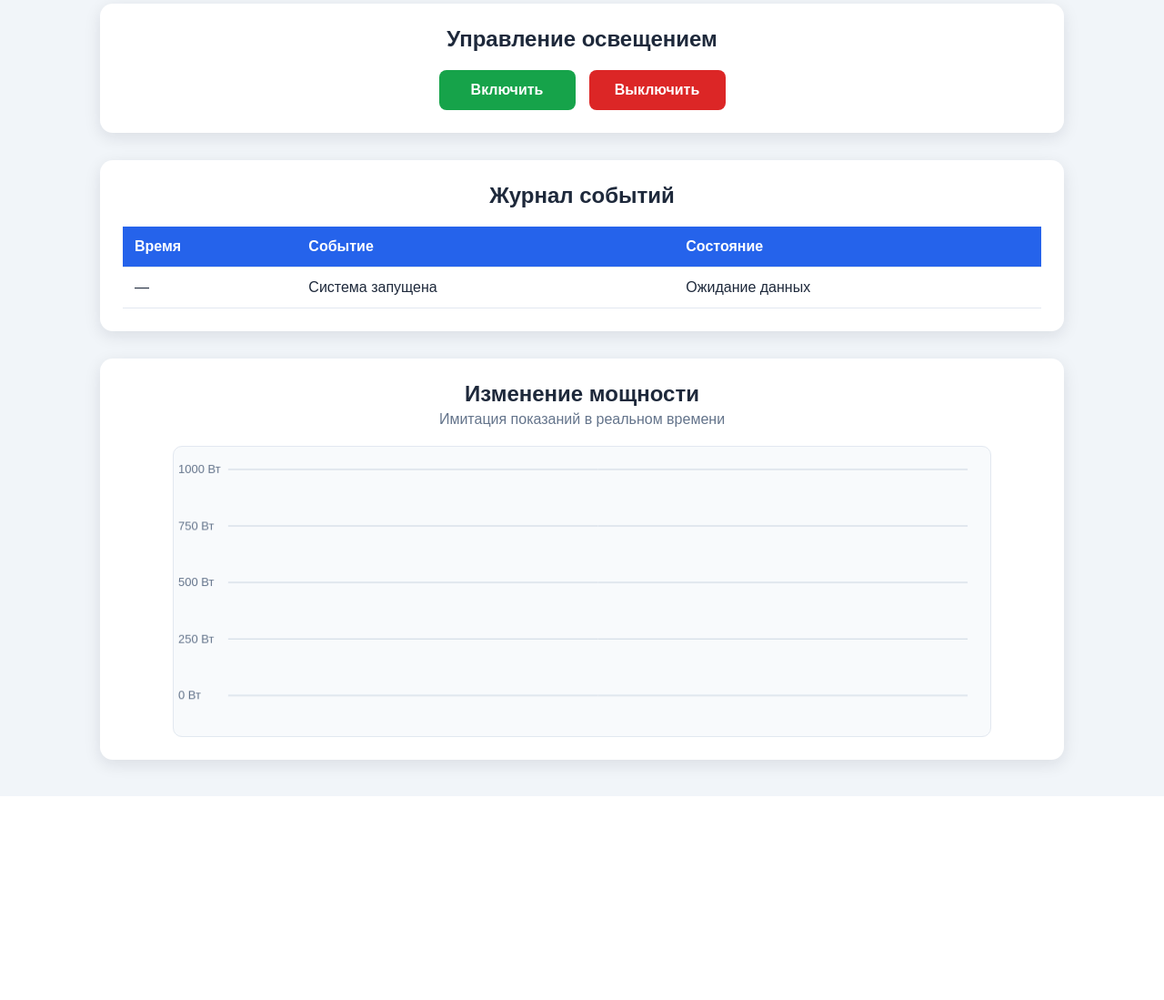
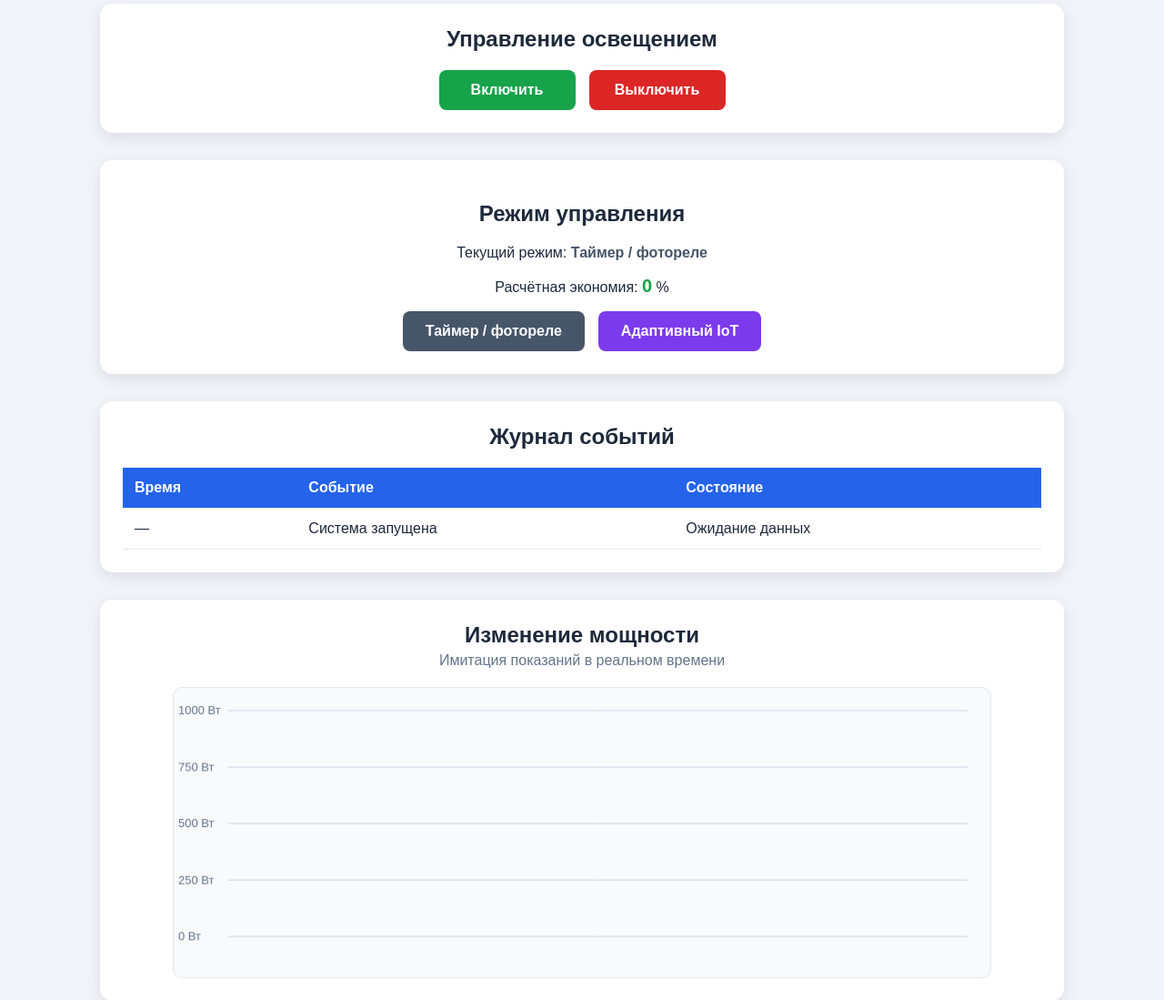
Before and after one commit to Dinara-Zhukenova/research-web-app, a Flask app: page / in a window 1280 px wide. Shown: the part 341-1440 px from the top of the page at 91% size. Before the commit the page ends 1216 px from the top, so only its background shows below. Run offline with Flask 3, Linux system fonts and the light colour scheme; data that the repository does not hold is empty.

Commit message:
Add conventional and adaptive control modes

```diff
--- a/app.py
+++ b/app.py
@@ -7,6 +7,7 @@ app = Flask(__name__)
 
 DATABASE = "lighting.db"
 lighting_on = True
+control_mode = "conventional"
 
 
 def get_database():
@@ -42,6 +43,26 @@ def create_database():
     connection.close()
 
 
+def save_event(event_type):
+    connection = get_database()
+
+    connection.execute(
+        """
+        INSERT INTO events
+        (created_at, event_type, lighting_on)
+        VALUES (?, ?, ?)
+        """,
+        (
+            datetime.now().isoformat(timespec="seconds"),
+            event_type,
+            int(lighting_on)
+        )
+    )
+
+    connection.commit()
+    connection.close()
+
+
 @app.route("/")
 def home():
     return render_template("index.html")
@@ -52,11 +73,26 @@ def get_data():
     voltage = round(random.uniform(218, 223), 1)
 
     if lighting_on:
-        current = round(random.uniform(3.0, 3.4), 2)
+        if control_mode == "adaptive":
+            current = round(random.uniform(1.8, 2.6), 2)
+        else:
+            current = round(random.uniform(3.0, 3.4), 2)
+
         power = round(voltage * current, 1)
     else:
         current = 0
         power = 0
+
+    conventional_power = round(voltage * 3.2, 1)
+    savings = 0
+
+    if lighting_on and control_mode == "adaptive":
+        savings = round(
+            (conventional_power - power)
+            / conventional_power
+            * 100,
+            1
+        )
 
     measured_at = datetime.now().isoformat(timespec="seconds")
 
@@ -85,33 +121,16 @@ def get_data():
         "voltage": voltage,
         "current": current,
         "power": power,
-        "lighting_on": lighting_on
+        "lighting_on": lighting_on,
+        "control_mode": control_mode,
+        "savings": savings
     })
-
-
-def save_event(event_type):
-    connection = get_database()
-
-    connection.execute(
-        """
-        INSERT INTO events
-        (created_at, event_type, lighting_on)
-        VALUES (?, ?, ?)
-        """,
-        (
-            datetime.now().isoformat(timespec="seconds"),
-            event_type,
-            int(lighting_on)
-        )
-    )
-
-    connection.commit()
-    connection.close()
 
 
 @app.route("/api/light/on", methods=["POST"])
 def turn_on():
     global lighting_on
+
     lighting_on = True
     save_event("Команда включения")
 
@@ -123,11 +142,33 @@ def turn_on():
 @app.route("/api/light/off", methods=["POST"])
 def turn_off():
     global lighting_on
+
     lighting_on = False
     save_event("Команда выключения")
 
     return jsonify({
         "lighting_on": lighting_on
+    })
+
+
+@app.route("/api/mode/<mode>", methods=["POST"])
+def change_mode(mode):
+    global control_mode
+
+    if mode not in ("conventional", "adaptive"):
+        return jsonify({
+            "error": "Неизвестный режим"
+        }), 400
+
+    control_mode = mode
+
+    if mode == "adaptive":
+        save_event("Включён адаптивный IoT-режим")
+    else:
+        save_event("Включён обычный режим")
+
+    return jsonify({
+        "control_mode": control_mode
     })
 
 
--- a/static/script.js
+++ b/static/script.js
@@ -1,4 +1,6 @@
 const powerHistory = [];
+
+
 async function loadHistory() {
     try {
         const response = await fetch("/api/history");
@@ -18,16 +20,26 @@ async function loadHistory() {
     await updateData();
 }
 
+
 async function updateData() {
     try {
         const response = await fetch("/api/data");
         const data = await response.json();
 
-        document.getElementById("voltage").textContent = data.voltage;
-        document.getElementById("current").textContent = data.current;
-        document.getElementById("power").textContent = data.power;
+        document.getElementById("voltage").textContent =
+            data.voltage;
+
+        document.getElementById("current").textContent =
+            data.current;
+
+        document.getElementById("power").textContent =
+            data.power;
+
+        document.getElementById("savings").textContent =
+            data.savings;
 
         const status = document.getElementById("status");
+        const mode = document.getElementById("controlMode");
 
         if (data.lighting_on) {
             status.textContent = "Освещение включено";
@@ -35,6 +47,14 @@ async function updateData() {
         } else {
             status.textContent = "Освещение выключено";
             status.className = "value status status-off";
+        }
+
+        if (data.control_mode === "adaptive") {
+            mode.textContent = "Адаптивный IoT";
+            mode.className = "mode-adaptive";
+        } else {
+            mode.textContent = "Таймер / фотореле";
+            mode.className = "mode-conventional";
         }
 
         powerHistory.push(data.power);
@@ -57,10 +77,104 @@ async function turnLight(action) {
             method: "POST"
         });
 
+        addEvent(action);
         await updateData();
-        addEvent(action);
     } catch (error) {
         alert("Не удалось выполнить команду");
+    }
+}
+
+
+async function changeMode(mode) {
+    try {
+        const response = await fetch(`/api/mode/${mode}`, {
+            method: "POST"
+        });
+
+        if (!response.ok) {
+            throw new Error("Ошибка изменения режима");
+        }
+
+        if (mode === "adaptive") {
+            addModeEvent(
+                "Адаптивный IoT-режим",
+                "Включён"
+            );
+        } else {
+            addModeEvent(
+                "Таймер / фотореле",
+                "Включён"
+            );
+        }
+
+        await updateData();
+    } catch (error) {
+        alert("Не удалось изменить режим");
+    }
+}
+
+
+function addEvent(action) {
+    const eventLog = document.getElementById("eventLog");
+    const time = new Date().toLocaleTimeString("ru-RU");
+
+    removeInitialRow(eventLog);
+
+    const row = document.createElement("tr");
+
+    if (action === "on") {
+        row.innerHTML = `
+            <td>${time}</td>
+            <td>Команда включения</td>
+            <td class="event-on">Включено</td>
+        `;
+    } else {
+        row.innerHTML = `
+            <td>${time}</td>
+            <td>Команда выключения</td>
+            <td class="event-off">Выключено</td>
+        `;
+    }
+
+    eventLog.prepend(row);
+    limitEventRows(eventLog);
+}
+
+
+function addModeEvent(eventName, state) {
+    const eventLog = document.getElementById("eventLog");
+    const time = new Date().toLocaleTimeString("ru-RU");
+
+    removeInitialRow(eventLog);
+
+    const row = document.createElement("tr");
+
+    row.innerHTML = `
+        <td>${time}</td>
+        <td>${eventName}</td>
+        <td class="event-on">${state}</td>
+    `;
+
+    eventLog.prepend(row);
+    limitEventRows(eventLog);
+}
+
+
+function removeInitialRow(eventLog) {
+    const initialRow = eventLog.querySelector("tr");
+
+    if (
+        initialRow &&
+        initialRow.textContent.includes("Система запущена")
+    ) {
+        initialRow.remove();
+    }
+}
+
+
+function limitEventRows(eventLog) {
+    while (eventLog.rows.length > 10) {
+        eventLog.deleteRow(10);
     }
 }
 
@@ -81,8 +195,11 @@ function drawPowerChart() {
     const paddingTop = 25;
     const paddingBottom = 45;
 
-    const graphWidth = width - paddingLeft - paddingRight;
-    const graphHeight = height - paddingTop - paddingBottom;
+    const graphWidth =
+        width - paddingLeft - paddingRight;
+
+    const graphHeight =
+        height - paddingTop - paddingBottom;
 
     const maximumPower = 1000;
 
@@ -136,6 +253,7 @@ function drawPowerChart() {
     context.stroke();
 
     context.fillStyle = "#475569";
+
     context.fillText(
         "Последние показания мощности",
         paddingLeft,
@@ -143,41 +261,7 @@ function drawPowerChart() {
     );
 }
 
-function addEvent(action) {
-    const eventLog = document.getElementById("eventLog");
-    const time = new Date().toLocaleTimeString("ru-RU");
 
-    const initialRow = eventLog.querySelector("tr");
-
-    if (
-        initialRow &&
-        initialRow.textContent.includes("Система запущена")
-    ) {
-        initialRow.remove();
-    }
-
-    const row = document.createElement("tr");
-
-    if (action === "on") {
-        row.innerHTML = `
-            <td>${time}</td>
-            <td>Команда включения</td>
-            <td class="event-on">Включено</td>
-        `;
-    } else {
-        row.innerHTML = `
-            <td>${time}</td>
-            <td>Команда выключения</td>
-            <td class="event-off">Выключено</td>
-        `;
-    }
-
-    eventLog.prepend(row);
-
-    while (eventLog.rows.length > 10) {
-        eventLog.deleteRow(10);
-    }
-}
 loadHistory();
 
 setInterval(updateData, 2000);
--- a/static/style.css
+++ b/static/style.css
@@ -189,3 +189,32 @@ tbody tr:hover {
     color: #dc2626;
     font-weight: bold;
 }
+.mode-panel {
+    margin-top: 30px;
+    padding: 25px;
+    text-align: center;
+    background: white;
+    border-radius: 14px;
+    box-shadow: 0 5px 18px rgba(15, 23, 42, 0.1);
+}
+
+.button-conventional {
+    background: #475569;
+}
+
+.button-adaptive {
+    background: #7c3aed;
+}
+
+.mode-conventional {
+    color: #475569;
+}
+
+.mode-adaptive {
+    color: #7c3aed;
+}
+
+#savings {
+    color: #16a34a;
+    font-size: 20px;
+}
--- a/templates/index.html
+++ b/templates/index.html
@@ -2,24 +2,36 @@
 <html lang="ru">
 <head>
     <meta charset="UTF-8">
-    <meta name="viewport" content="width=device-width, initial-scale=1.0">
+
+    <meta
+        name="viewport"
+        content="width=device-width, initial-scale=1.0"
+    >
 
     <title>IoT Lighting Control</title>
 
-    <link rel="stylesheet"
-          href="{{ url_for('static', filename='style.css') }}">
+    <link
+        rel="stylesheet"
+        href="{{ url_for('static', filename='style.css') }}"
+    >
 </head>
 
 <body>
     <header>
-        <h1>Интеллектуальная система управления освещением</h1>
-        <p>Мониторинг городской системы освещения на основе IoT</p>
+        <h1>
+            Интеллектуальная система управления освещением
+        </h1>
+
+        <p>
+            Мониторинг городской системы освещения на основе IoT
+        </p>
     </header>
 
     <main>
         <section class="cards">
             <div class="card">
                 <h2>Напряжение</h2>
+
                 <p class="value">
                     <span id="voltage">—</span> В
                 </p>
@@ -27,6 +39,7 @@
 
             <div class="card">
                 <h2>Ток</h2>
+
                 <p class="value">
                     <span id="current">—</span> А
                 </p>
@@ -34,6 +47,7 @@
 
             <div class="card">
                 <h2>Мощность</h2>
+
                 <p class="value">
                     <span id="power">—</span> Вт
                 </p>
@@ -41,6 +55,7 @@
 
             <div class="card">
                 <h2>Состояние</h2>
+
                 <p id="status" class="value status">
                     Получение данных...
                 </p>
@@ -51,15 +66,52 @@
             <h2>Управление освещением</h2>
 
             <div class="buttons">
-                <button class="button-on" onclick="turnLight('on')">
+                <button
+                    class="button-on"
+                    onclick="turnLight('on')"
+                >
                     Включить
                 </button>
 
-                <button class="button-off" onclick="turnLight('off')">
+                <button
+                    class="button-off"
+                    onclick="turnLight('off')"
+                >
                     Выключить
                 </button>
             </div>
         </section>
+
+        <section class="mode-panel">
+            <h2>Режим управления</h2>
+
+            <p>
+                Текущий режим:
+                <strong id="controlMode">Обычный</strong>
+            </p>
+
+            <p>
+                Расчётная экономия:
+                <strong id="savings">0</strong> %
+            </p>
+
+            <div class="buttons">
+                <button
+                    class="button-conventional"
+                    onclick="changeMode('conventional')"
+                >
+                    Таймер / фотореле
+                </button>
+
+                <button
+                    class="button-adaptive"
+                    onclick="changeMode('adaptive')"
+                >
+                    Адаптивный IoT
+                </button>
+            </div>
+        </section>
+
         <section class="events-panel">
             <h2>Журнал событий</h2>
 
@@ -83,14 +135,24 @@
                 </table>
             </div>
         </section>
+
         <section class="chart-panel">
             <h2>Изменение мощности</h2>
-    <p>Имитация показаний в реальном времени</p>
 
-    <canvas id="powerChart" width="900" height="320"></canvas>
+            <p>
+                Имитация показаний в реальном времени
+            </p>
+
+            <canvas
+                id="powerChart"
+                width="900"
+                height="320"
+            ></canvas>
         </section>
     </main>
 
-    <script src="{{ url_for('static', filename='script.js') }}"></script>
+    <script
+        src="{{ url_for('static', filename='script.js') }}"
+    ></script>
 </body>
 </html>
```
Lines whose indentation alone changed are shown as unchanged.
